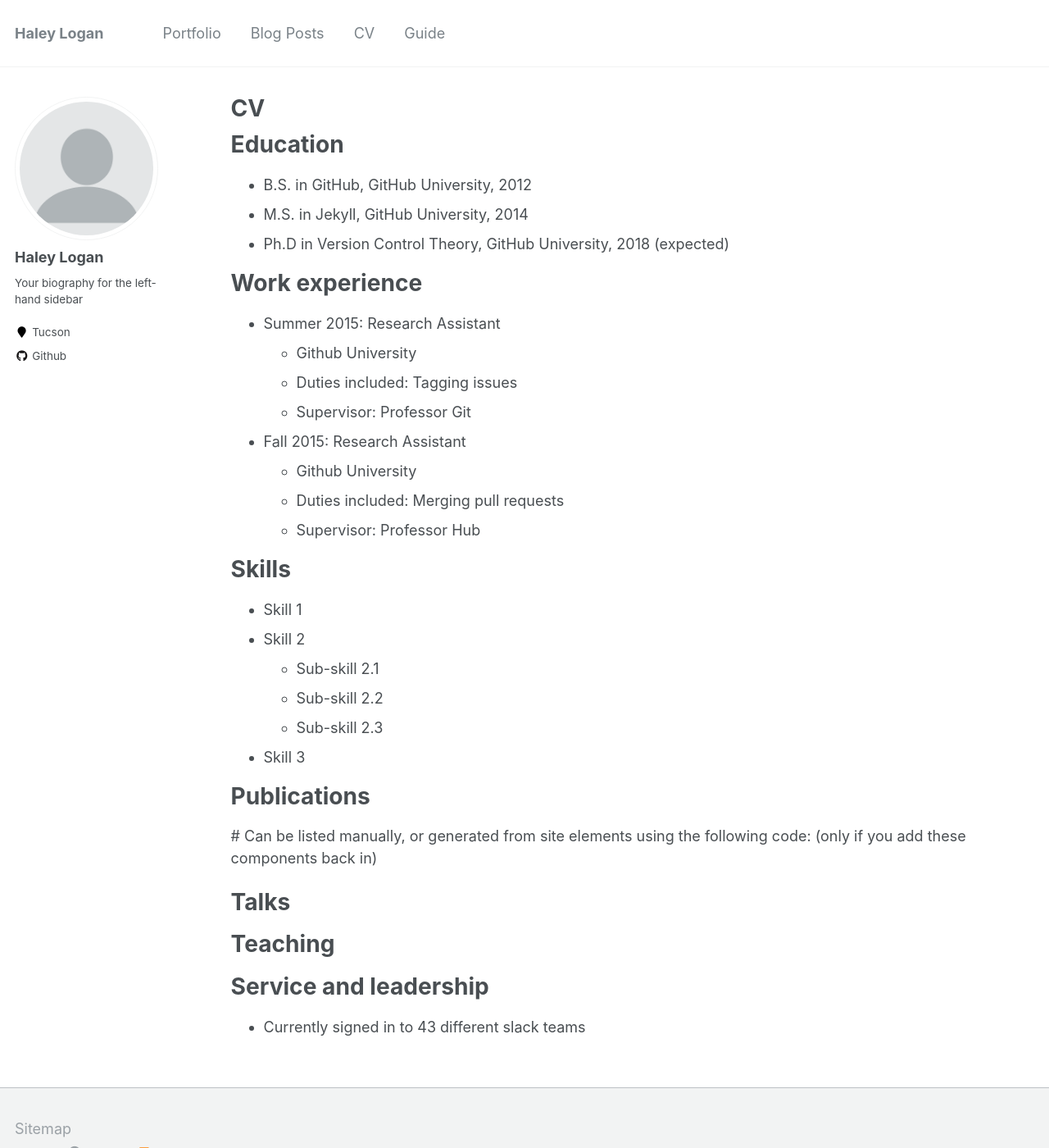
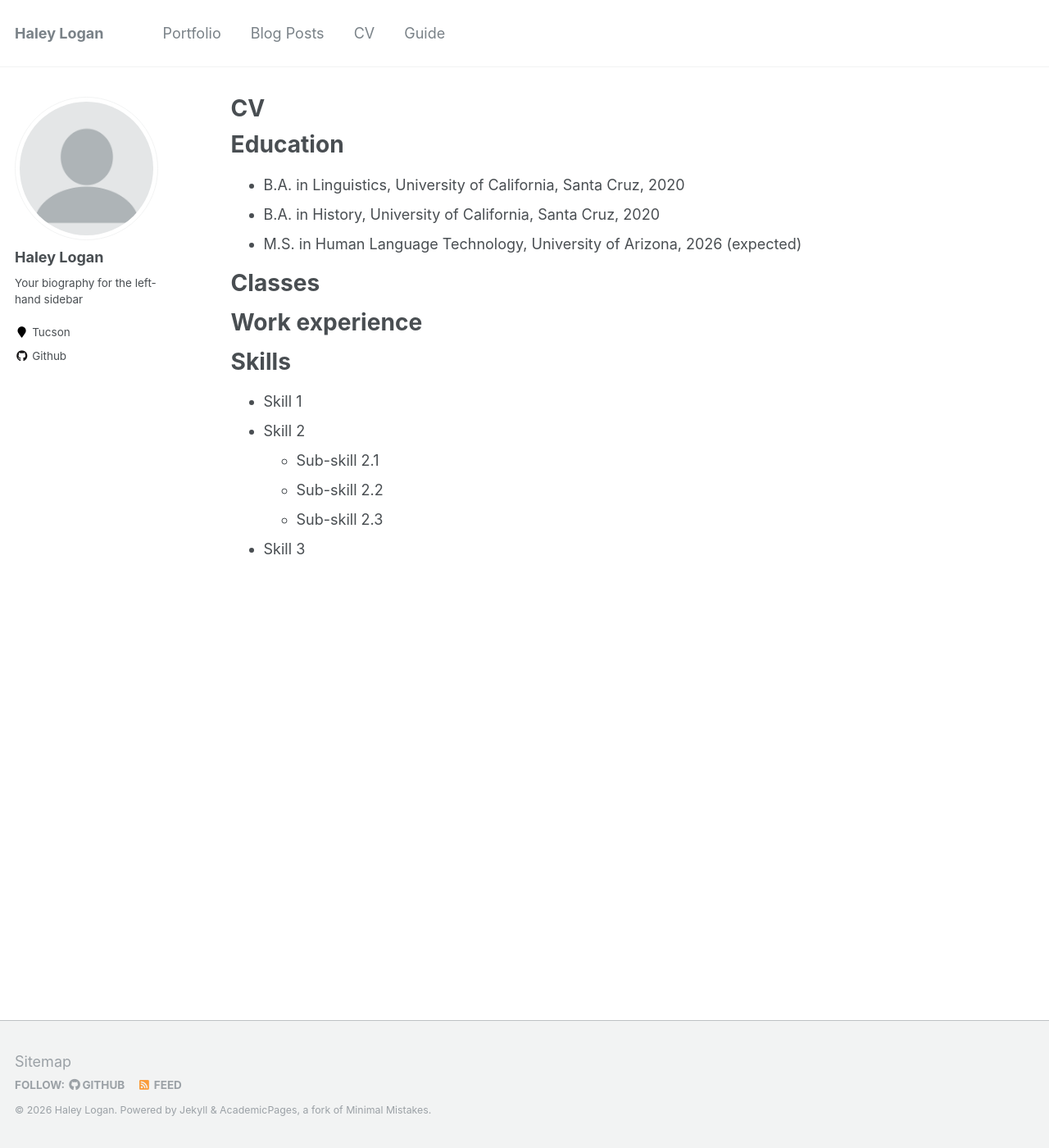
Before and after one commit to hblogan/hblogan.github.io, a Jekyll site: the page built from _pages/cv.md, in a window 1280 px wide and 1400 px high. Shown: the whole window at 82% size. Built offline with Jekyll 4.4.1, drawn with Linux system fonts in a browser that asks for light colours.

Commit message:
Update cv.md

```diff
--- a/_pages/cv.md
+++ b/_pages/cv.md
@@ -11,21 +11,17 @@ redirect_from:
 
 Education
 ======
-* B.S. in GitHub, GitHub University, 2012
-* M.S. in Jekyll, GitHub University, 2014
-* Ph.D in Version Control Theory, GitHub University, 2018 (expected)
+* B.A. in Linguistics, University of California, Santa Cruz, 2020
+* B.A. in History, University of California, Santa Cruz, 2020
+* M.S. in Human Language Technology, University of Arizona, 2026 (expected)
+
+Classes
+======
+
 
 Work experience
 ======
-* Summer 2015: Research Assistant
-  * Github University
-  * Duties included: Tagging issues
-  * Supervisor: Professor Git
 
-* Fall 2015: Research Assistant
-  * Github University
-  * Duties included: Merging pull requests
-  * Supervisor: Professor Hub
 
 Skills
 ======
@@ -35,26 +31,3 @@ Skills
   * Sub-skill 2.2
   * Sub-skill 2.3
 * Skill 3
-
-Publications
-======
-  # Can be listed manually, or generated from site elements using the following code: (only if you add these components back in)
-  <ul>{% for post in site.publications %}
-    {% include archive-single-cv.html %}
-  {% endfor %}</ul>
-
-Talks
-======
-  <ul>{% for post in site.talks %}
-    {% include archive-single-talk-cv.html %}
-  {% endfor %}</ul>
-
-Teaching
-======
-  <ul>{% for post in site.teaching %}
-    {% include archive-single-cv.html %}
-  {% endfor %}</ul>
-
-Service and leadership
-======
-* Currently signed in to 43 different slack teams
```
